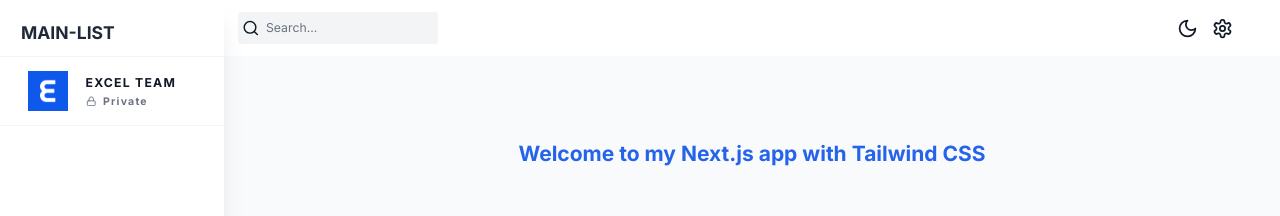
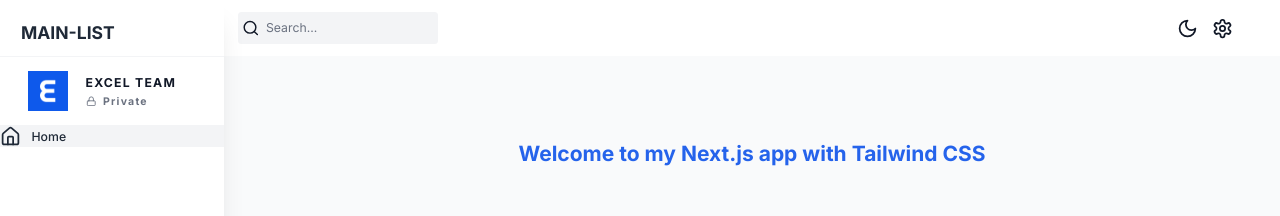
Before and after one commit to fdrive422/project-management, a Next.js app in the folder client/: page / in a window 1280 px wide. Shown: the top 216 px of the page. Built offline with nearby package versions, Linux system fonts and the light colour scheme; no server answers.

Commit message:
add sidebarlink logic

```diff
--- a/client/src/app/(components)/Sidebar/index.tsx
+++ b/client/src/app/(components)/Sidebar/index.tsx
@@ -1,4 +1,4 @@
-import { Icon, LockIcon, LucideIcon } from "lucide-react";
+import { Home, Icon, LockIcon, LucideIcon } from "lucide-react";
 import Image from "next/image";
 import React, { useState } from "react";
 import { usePathname } from "next/navigation";
@@ -35,6 +35,9 @@ const Sidebar = () => {
           </div>
         </div>
         {/* NAVBAR LINKS */}
+        <nav className="z-10 w-full">
+          <SidebarLink icon={Home} label="Home" href="/" />
+        </nav>
       </div>
     </div>
   );
@@ -44,7 +47,7 @@ interface SidebarLinkProps {
   href: string;
   icon: LucideIcon;
   label: string;
-  isCollapsed: boolean;
+  // isCollapsed: boolean;
 }
 
 const SidebarLink = ({
```
